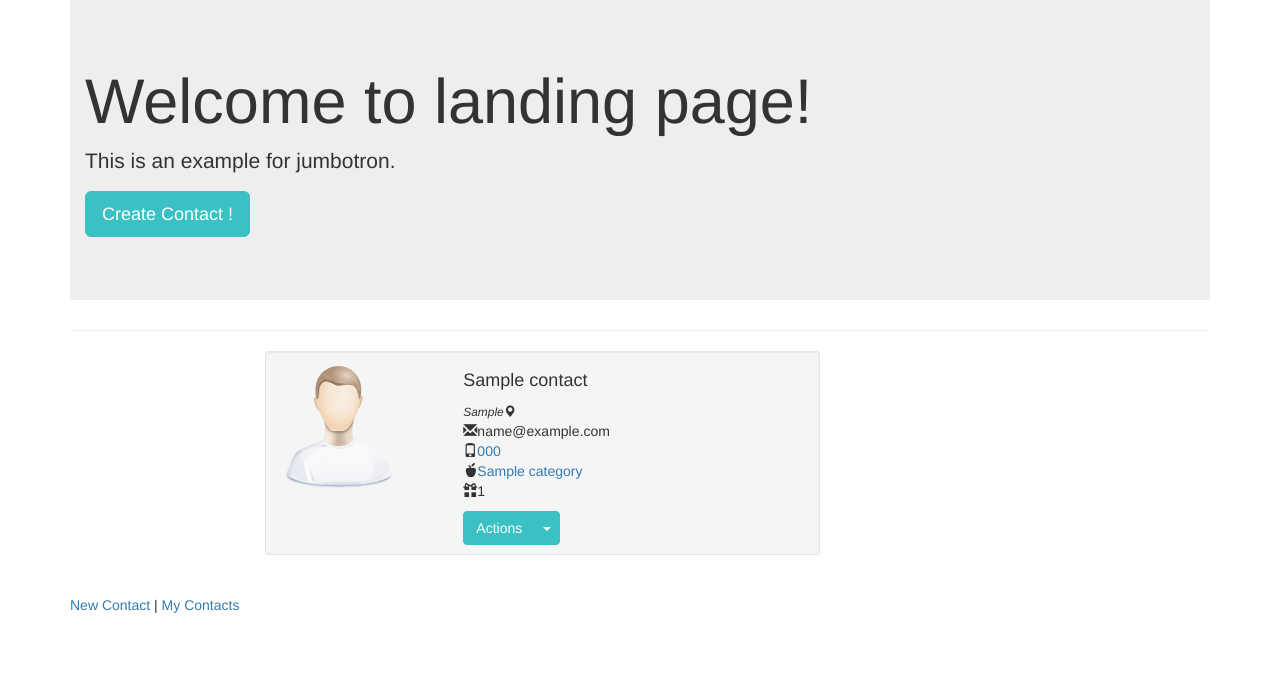
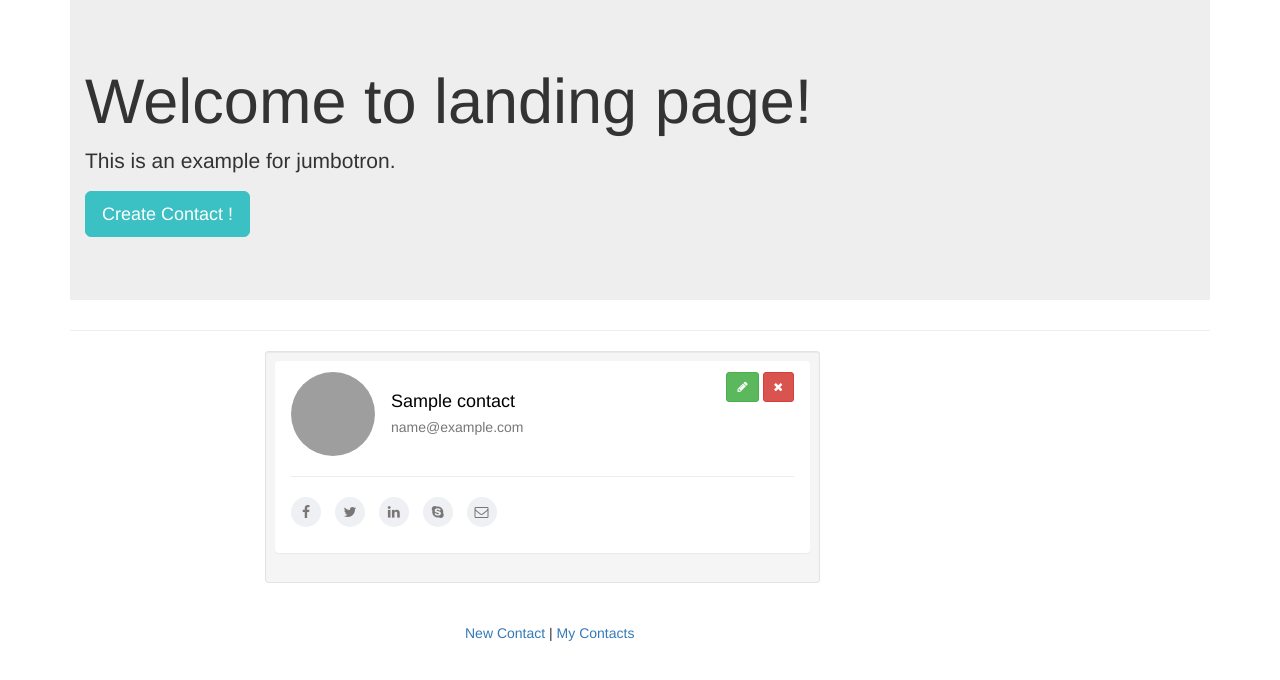
Before and after one commit to benbaka/django_contact_app, a Django app: page /contacts/ in a window 1280 px wide. Shown: the part 71-751 px from the top of the page. Run offline with Django 3.2, Linux system fonts and the light colour scheme; a user stored in the database is signed in; tables that the repository leaves empty hold one stand-in row (values such as "Sample post"); some libraries are stand-ins or nearby versions; grey boxes are pictures that could not be loaded.

Commit message:
Ben: uplift of index page and centered bottom links

```diff
--- a/contacts/templates/contacts/index.html
+++ b/contacts/templates/contacts/index.html
@@ -4,6 +4,7 @@
 {% block header_files %}
 <link href="{% static 'custom/css/common.css' %}"
           rel="stylesheet" media="screen">
+<link href="https://maxcdn.bootstrapcdn.com/font-awesome/4.3.0/css/font-awesome.min.css" rel="stylesheet">
 {% endblock %}
 
 {% block content %}
@@ -36,35 +37,47 @@
             <div class="col-xs-12 col-sm-6 col-sm-offset-2 col-md-6 col-md-offset-2">
                 <div class="well well-sm">
                     <div class="row">
-                    <div class="col-sm-6 col-md-4">
-                        <img src="{% static 'custom/images/contact_image.jpg' %}" />
+
+                        <div class="col-sm-12">
+                            <div class="panel">
+                                <div class="panel-body p-t-10">
+                                    <div class="media-main">
+                                        <a class="pull-left" href="#">
+                                            <img class="thumb-lg img-circle bx-s" src="http://bootdey.com/img/Content/user_2.jpg" alt="">
+                                        </a>
+                                        <div class="pull-right btn-group-sm">
+                                            <a href="/contacts/{{ contact.id }}/edit" class="btn btn-success tooltips" data-placement="top" data-toggle="tooltip" data-original-title="Edit">
+                                                <i class="fa fa-pencil"></i>
+                                            </a>
+                                            <a href="/contacts/{{ contact.id }}/show" class="btn btn-danger tooltips" data-placement="top" data-toggle="tooltip" data-original-title="Delete">
+                                                <i class="fa fa-close"></i>
+                                            </a>
                                         </div>
-                    <div class="col-sm-6 col-md-8">
-                        <h4>{{contact.name}}</h4>
-                        <small><cite>{{ contact.location}}<i class="glyphicon glyphicon-map-marker">
-                        </i></cite></small>
-                        <p>
-                            <i class="glyphicon glyphicon-envelope"></i>{{contact.email_address}}
-                            <br />
-                            <i class="glyphicon glyphicon-phone"></i><a href="">{{contact.phone_number}}</a>
-                            <br />
-                            <i class="glyphicon glyphicon-apple"></i><a href="">{{contact.category.name}}</a>
-                            <br />
-                            <i class="glyphicon glyphicon-gift"></i>{{contact.gender}}</p>
-                        <!-- Split button -->
-                        <div class="btn-group">
-                            <button type="button" class="btn btn-primary">
-                                Actions</button>
-                            <button type="button" class="btn btn-primary dropdown-toggle" data-toggle="dropdown">
-                                <span class="caret"></span><span class="sr-only">Social</span>
-                            </button>
-                            <ul class="dropdown-menu" role="menu">
-                                <li><a href="/contacts/{{ contact.id }}/show">Show</a></li>
-                                <li><a href="/contacts/{{ contact.id }}/edit">Edit</a></li>
-                                <li><a href="https://www.facebook.com/jquery2dotnet">Download</a></li>
-                                <li class="divider"></li>
-                                <li><a href="/contacts/{{ contact.id }}/delete">Delete</a></li>
+                                        <div class="info">
+                                            <h4>{{ contact.name }}</h4>
+                                            <p class="text-muted">{{ contact.email_address }}</p>
+                                        </div>
+                                    </div>
+                                    <div class="clearfix"></div>
+                                    <hr>
+                                    <ul class="social-links list-inline p-b-10">
+                                        <li>
+                                            <a title="" data-placement="top" data-toggle="tooltip" class="tooltips" href="#" data-original-title="Facebook"><i class="fa fa-facebook"></i></a>
+                                        </li>
+                                        <li>
+                                            <a title="" data-placement="top" data-toggle="tooltip" class="tooltips" href="#" data-original-title="Twitter"><i class="fa fa-twitter"></i></a>
+                                        </li>
+                                        <li>
+                                            <a title="" data-placement="top" data-toggle="tooltip" class="tooltips" href="#" data-original-title="LinkedIn"><i class="fa fa-linkedin"></i></a>
+                                        </li>
+                                        <li>
+                                            <a title="" data-placement="top" data-toggle="tooltip" class="tooltips" href="#" data-original-title="Skype"><i class="fa fa-skype"></i></a>
+                                        </li>
+                                        <li>
+                                            <a title="" data-placement="top" data-toggle="tooltip" class="tooltips" href="#" data-original-title="Message"><i class="fa fa-envelope-o"></i></a>
+                                        </li>
                                     </ul>
+                                </div>
                             </div>
                         </div>
                     </div>
@@ -74,7 +87,13 @@
     {% endfor %}
 
 <br/>
+
+<div>
+<div class="col-md-4"></div>
+<div class="col-md-4">
 <a href="/contacts/new">New Contact</a> | <a href="/contacts/my_contacts">My Contacts</a>
-
+</div>
+<div class="col-md-4"></div>
+</div>
 
 {% endblock %}
```
Lines whose indentation alone changed are shown as unchanged.
